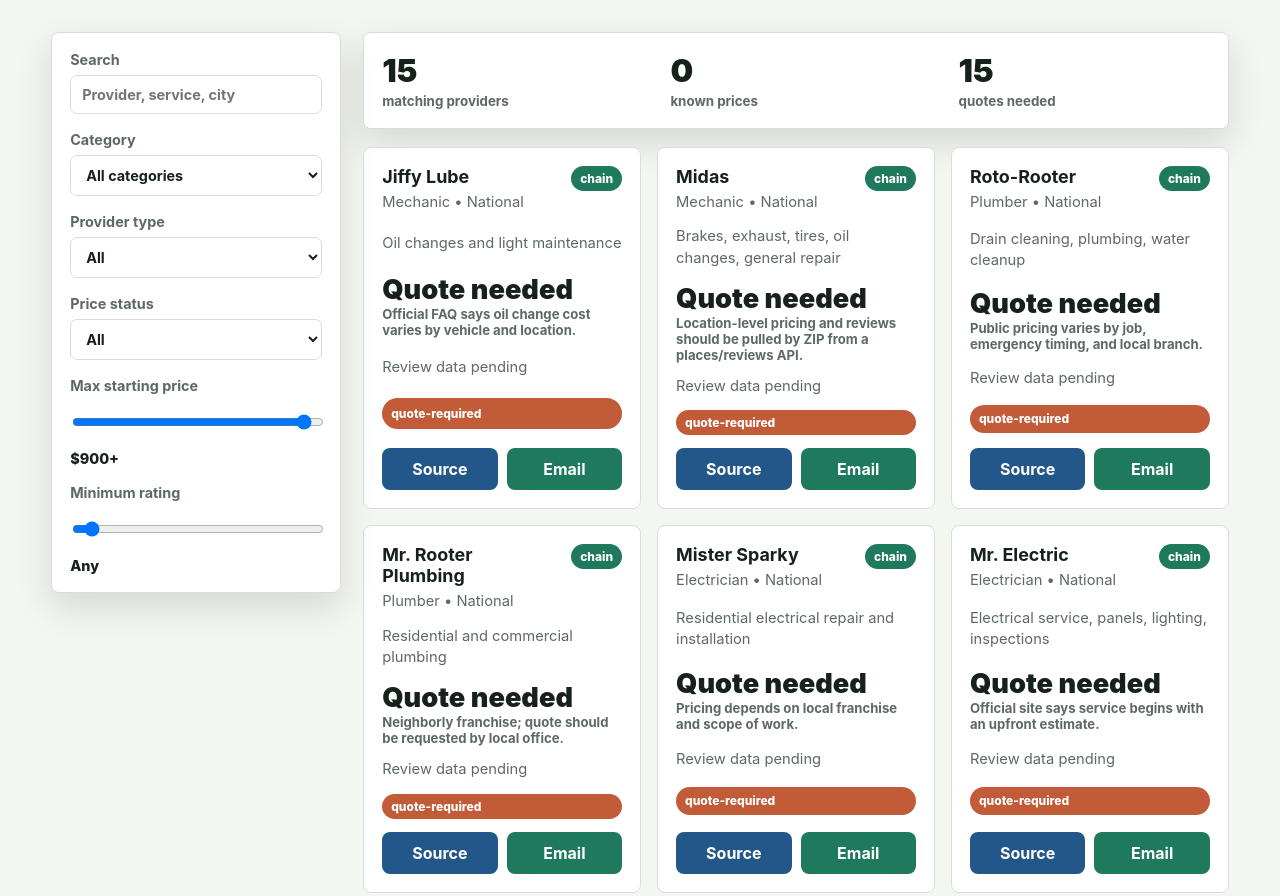
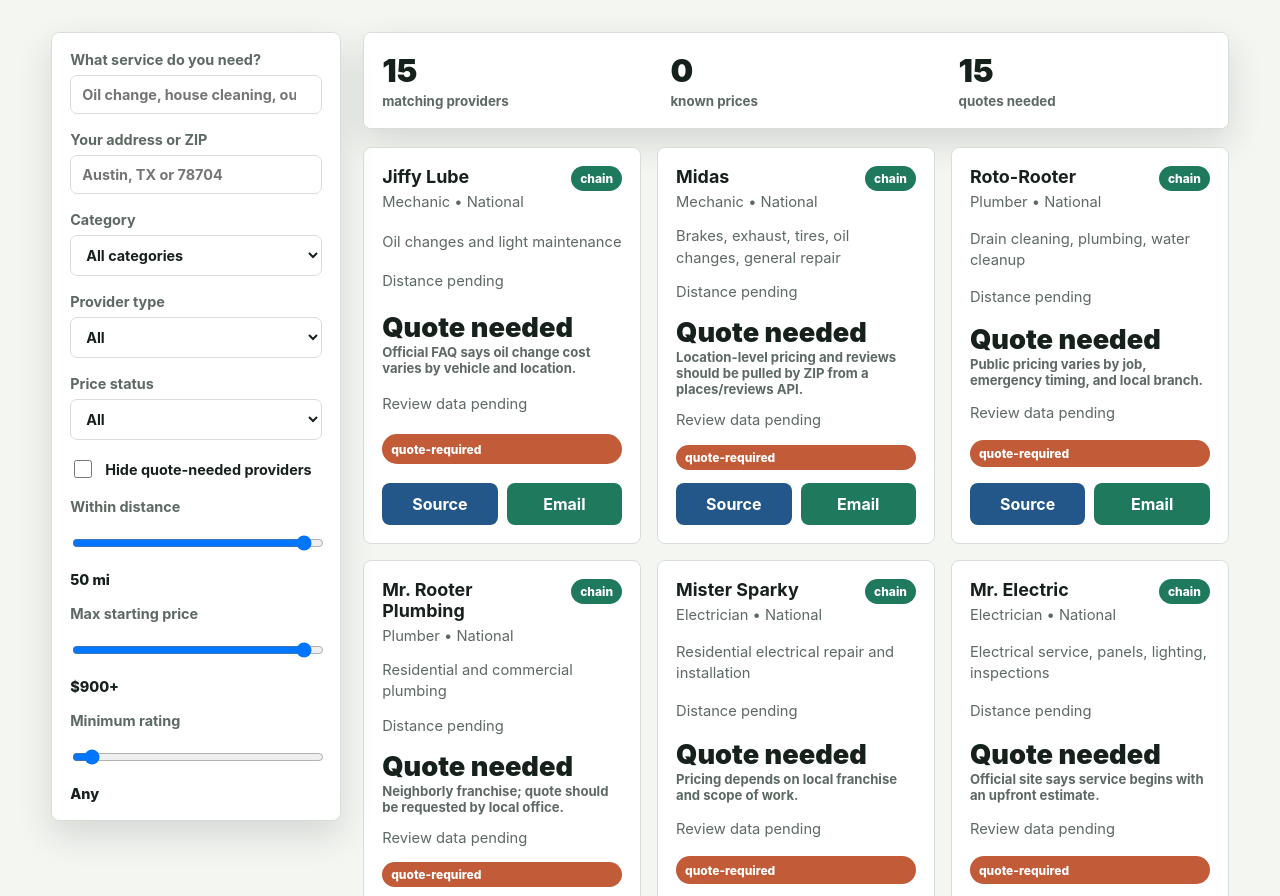
Before and after one commit to PabloPratt/atx-services-scout, a website: page index.html in a window 1280 px wide. Shown: the part 610-1506 px from the top of the page. Drawn offline with Linux system fonts and the light colour scheme.

Commit message:
Add service intent and location filters

```diff
--- a/app.js
+++ b/app.js
@@ -5,9 +5,12 @@
   providers: mergeLocalUpdates(baseProviders),
   filters: {
     search: "",
+    address: "",
     category: "all",
     type: "all",
     priceStatus: "all",
+    hideQuotes: false,
+    radius: 50,
     maxPrice: 900,
     minRating: 0
   }
@@ -15,13 +18,18 @@
 
 const els = {
   searchInput: document.querySelector("#searchInput"),
+  addressInput: document.querySelector("#addressInput"),
   categoryFilter: document.querySelector("#categoryFilter"),
   typeFilter: document.querySelector("#typeFilter"),
   priceStatusFilter: document.querySelector("#priceStatusFilter"),
+  hideQuotesFilter: document.querySelector("#hideQuotesFilter"),
+  radiusFilter: document.querySelector("#radiusFilter"),
+  radiusOutput: document.querySelector("#radiusOutput"),
   maxPriceFilter: document.querySelector("#maxPriceFilter"),
   maxPriceOutput: document.querySelector("#maxPriceOutput"),
   minRatingFilter: document.querySelector("#minRatingFilter"),
   minRatingOutput: document.querySelector("#minRatingOutput"),
+  locationNotice: document.querySelector("#locationNotice"),
   resultCount: document.querySelector("#resultCount"),
   knownPriceCount: document.querySelector("#knownPriceCount"),
   quoteCount: document.querySelector("#quoteCount"),
@@ -79,16 +87,20 @@
     provider.category,
     provider.market,
     provider.service,
+    ...(provider.serviceAliases || []),
     provider.sourceNote
   ].join(" ").toLowerCase();
   const hasPrice = provider.startingPrice !== null && provider.startingPrice !== undefined;
   const hasRating = provider.rating !== null && provider.rating !== undefined;
+  const hasDistance = provider.distanceMiles !== null && provider.distanceMiles !== undefined;
 
   if (state.filters.search && !searchHaystack.includes(state.filters.search.toLowerCase())) return false;
   if (state.filters.category !== "all" && provider.category !== state.filters.category) return false;
   if (state.filters.type !== "all" && provider.type !== state.filters.type) return false;
+  if (state.filters.hideQuotes && !hasPrice) return false;
   if (state.filters.priceStatus === "known" && !hasPrice) return false;
   if (state.filters.priceStatus === "missing" && hasPrice) return false;
+  if (state.filters.address && hasDistance && provider.distanceMiles > state.filters.radius) return false;
   if (hasPrice && provider.startingPrice > state.filters.maxPrice) return false;
   if (state.filters.minRating > 0 && (!hasRating || provider.rating < state.filters.minRating)) return false;
   return true;
@@ -110,6 +122,7 @@
         <span class="${typeClass}">${provider.type}</span>
       </header>
       <div class="meta">${provider.service}</div>
+      <div class="meta">${provider.distanceMiles ? `${provider.distanceMiles.toFixed(1)} miles away` : "Distance pending"}</div>
       <div class="price">
         ${formatPrice(provider)}
         <small>${provider.sourceNote}</small>
@@ -136,9 +149,12 @@
   const visible = state.providers.filter(matchesFilters);
   const missing = visible.filter((provider) => provider.startingPrice === null || provider.startingPrice === undefined);
   const known = visible.length - missing.length;
+  const hasAnyDistance = state.providers.some((provider) => provider.distanceMiles !== null && provider.distanceMiles !== undefined);
 
+  els.radiusOutput.textContent = `${state.filters.radius} mi`;
   els.maxPriceOutput.textContent = state.filters.maxPrice >= 900 ? "$900+" : `$${state.filters.maxPrice}`;
   els.minRatingOutput.textContent = state.filters.minRating === 0 ? "Any" : `${state.filters.minRating.toFixed(1)}+`;
+  els.locationNotice.hidden = !state.filters.address || hasAnyDistance;
   els.resultCount.textContent = visible.length;
   els.knownPriceCount.textContent = known;
   els.quoteCount.textContent = missing.length;
@@ -182,6 +198,10 @@
     state.filters.search = event.target.value;
     render();
   });
+  els.addressInput.addEventListener("input", (event) => {
+    state.filters.address = event.target.value;
+    render();
+  });
   els.categoryFilter.addEventListener("change", (event) => {
     state.filters.category = event.target.value;
     render();
@@ -192,6 +212,14 @@
   });
   els.priceStatusFilter.addEventListener("change", (event) => {
     state.filters.priceStatus = event.target.value;
+    render();
+  });
+  els.hideQuotesFilter.addEventListener("change", (event) => {
+    state.filters.hideQuotes = event.target.checked;
+    render();
+  });
+  els.radiusFilter.addEventListener("input", (event) => {
+    state.filters.radius = Number(event.target.value);
     render();
   });
   els.maxPriceFilter.addEventListener("input", (event) => {
--- a/data/providers.js
+++ b/data/providers.js
@@ -6,6 +6,8 @@
     type: "chain",
     market: "National",
     service: "Oil changes and light maintenance",
+    serviceAliases: ["mechanic", "auto repair", "brakes", "maintenance"],
+    distanceMiles: null,
     startingPrice: null,
     rating: null,
     reviewCount: null,
@@ -22,6 +24,8 @@
     type: "chain",
     market: "National",
     service: "Brakes, exhaust, tires, oil changes, general repair",
+    serviceAliases: ["mechanic", "auto repair", "diagnostic", "maintenance"],
+    distanceMiles: null,
     startingPrice: null,
     rating: null,
     reviewCount: null,
@@ -38,6 +42,8 @@
     type: "chain",
     market: "National",
     service: "Drain cleaning, plumbing, water cleanup",
+    serviceAliases: ["plumber", "leak repair", "clogged drain", "toilet repair"],
+    distanceMiles: null,
     startingPrice: null,
     rating: null,
     reviewCount: null,
@@ -54,6 +60,8 @@
     type: "chain",
     market: "National",
     service: "Residential and commercial plumbing",
+    serviceAliases: ["plumber", "pipe repair", "drain cleaning", "fixture repair"],
+    distanceMiles: null,
     startingPrice: null,
     rating: null,
     reviewCount: null,
@@ -70,6 +78,8 @@
     type: "chain",
     market: "National",
     service: "Residential electrical repair and installation",
+    serviceAliases: ["electrician", "outlet repair", "panel upgrade", "lighting"],
+    distanceMiles: null,
     startingPrice: null,
     rating: null,
     reviewCount: null,
@@ -86,6 +96,8 @@
     type: "chain",
     market: "National",
     service: "Electrical service, panels, lighting, inspections",
+    serviceAliases: ["electrician", "outlet repair", "breaker", "lighting"],
+    distanceMiles: null,
     startingPrice: null,
     rating: null,
     reviewCount: null,
@@ -102,6 +114,8 @@
     type: "chain",
     market: "National",
     service: "Recurring and one-time home cleaning",
+    serviceAliases: ["cleaning", "house cleaning", "maid", "deep clean"],
+    distanceMiles: null,
     startingPrice: null,
     rating: null,
     reviewCount: null,
@@ -118,6 +132,8 @@
     type: "chain",
     market: "National",
     service: "Maid service and residential cleaning",
+    serviceAliases: ["cleaning", "house cleaning", "move out clean", "deep clean"],
+    distanceMiles: null,
     startingPrice: null,
     rating: null,
     reviewCount: null,
@@ -134,6 +150,8 @@
     type: "chain",
     market: "National",
     service: "Lawn treatment, weed control, tree and shrub care",
+    serviceAliases: ["lawn care", "weed control", "fertilization", "yard"],
+    distanceMiles: null,
     startingPrice: null,
     rating: null,
     reviewCount: null,
@@ -150,6 +168,8 @@
     type: "chain",
     market: "National",
     service: "Lawn fertilization, weed control, pest control",
+    serviceAliases: ["lawn care", "weed control", "fertilization", "yard"],
+    distanceMiles: null,
     startingPrice: null,
     rating: null,
     reviewCount: null,
@@ -166,6 +186,8 @@
     type: "local",
     market: "Add city",
     service: "Diagnostics, maintenance, repair",
+    serviceAliases: ["mechanic", "auto repair", "oil change", "brakes"],
+    distanceMiles: null,
     startingPrice: null,
     rating: null,
     reviewCount: null,
@@ -182,6 +204,8 @@
     type: "local",
     market: "Add city",
     service: "House cleaning and deep cleaning",
+    serviceAliases: ["cleaning", "maid", "house cleaning", "deep clean"],
+    distanceMiles: null,
     startingPrice: null,
     rating: null,
     reviewCount: null,
@@ -198,6 +222,8 @@
     type: "local",
     market: "Add city",
     service: "Mowing, edging, seasonal cleanup",
+    serviceAliases: ["lawn care", "lawn mowing", "yard work", "cleanup"],
+    distanceMiles: null,
     startingPrice: null,
     rating: null,
     reviewCount: null,
@@ -214,6 +240,8 @@
     type: "local",
     market: "Add city",
     service: "Repairs, drains, fixtures, emergency calls",
+    serviceAliases: ["plumber", "leak", "clogged drain", "toilet"],
+    distanceMiles: null,
     startingPrice: null,
     rating: null,
     reviewCount: null,
@@ -230,6 +258,8 @@
     type: "local",
     market: "Add city",
     service: "Repairs, panels, outlets, lighting",
+    serviceAliases: ["electrician", "outlet repair", "breaker", "lighting"],
+    distanceMiles: null,
     startingPrice: null,
     rating: null,
     reviewCount: null,
--- a/index.html
+++ b/index.html
@@ -31,8 +31,13 @@
       <section class="workspace" aria-label="Service provider comparison workspace">
         <aside class="filters" aria-label="Filters">
           <label>
-            Search
-            <input id="searchInput" type="search" placeholder="Provider, service, city" />
+            What service do you need?
+            <input id="searchInput" type="search" placeholder="Oil change, house cleaning, outlet repair" />
+          </label>
+
+          <label>
+            Your address or ZIP
+            <input id="addressInput" type="text" placeholder="Austin, TX or 78704" />
           </label>
 
           <label>
@@ -58,6 +63,17 @@
             </select>
           </label>
 
+          <label class="checkline">
+            <input id="hideQuotesFilter" type="checkbox" />
+            Hide quote-needed providers
+          </label>
+
+          <label>
+            Within distance
+            <input id="radiusFilter" type="range" min="1" max="50" value="50" step="1" />
+            <output id="radiusOutput">50 mi</output>
+          </label>
+
           <label>
             Max starting price
             <input id="maxPriceFilter" type="range" min="50" max="900" value="900" step="25" />
@@ -69,6 +85,10 @@
             <input id="minRatingFilter" type="range" min="0" max="5" value="0" step="0.1" />
             <output id="minRatingOutput">Any</output>
           </label>
+
+          <p id="locationNotice" class="filter-note">
+            Distance filtering needs provider locations from Google Places or another local business API.
+          </p>
         </aside>
 
         <section class="results">
--- a/styles.css
+++ b/styles.css
@@ -178,6 +178,18 @@
   font-size: 0.9rem;
 }
 
+.checkline {
+  display: flex;
+  align-items: center;
+  gap: 10px;
+  color: var(--ink);
+}
+
+.checkline input {
+  width: 18px;
+  height: 18px;
+}
+
 input,
 select {
   width: 100%;
@@ -191,6 +203,13 @@
 output {
   color: var(--ink);
   font-weight: 800;
+}
+
+.filter-note {
+  margin: 0;
+  color: var(--muted);
+  font-size: 0.85rem;
+  line-height: 1.4;
 }
 
 .results {
```
Also changed, not shown: README.md.
